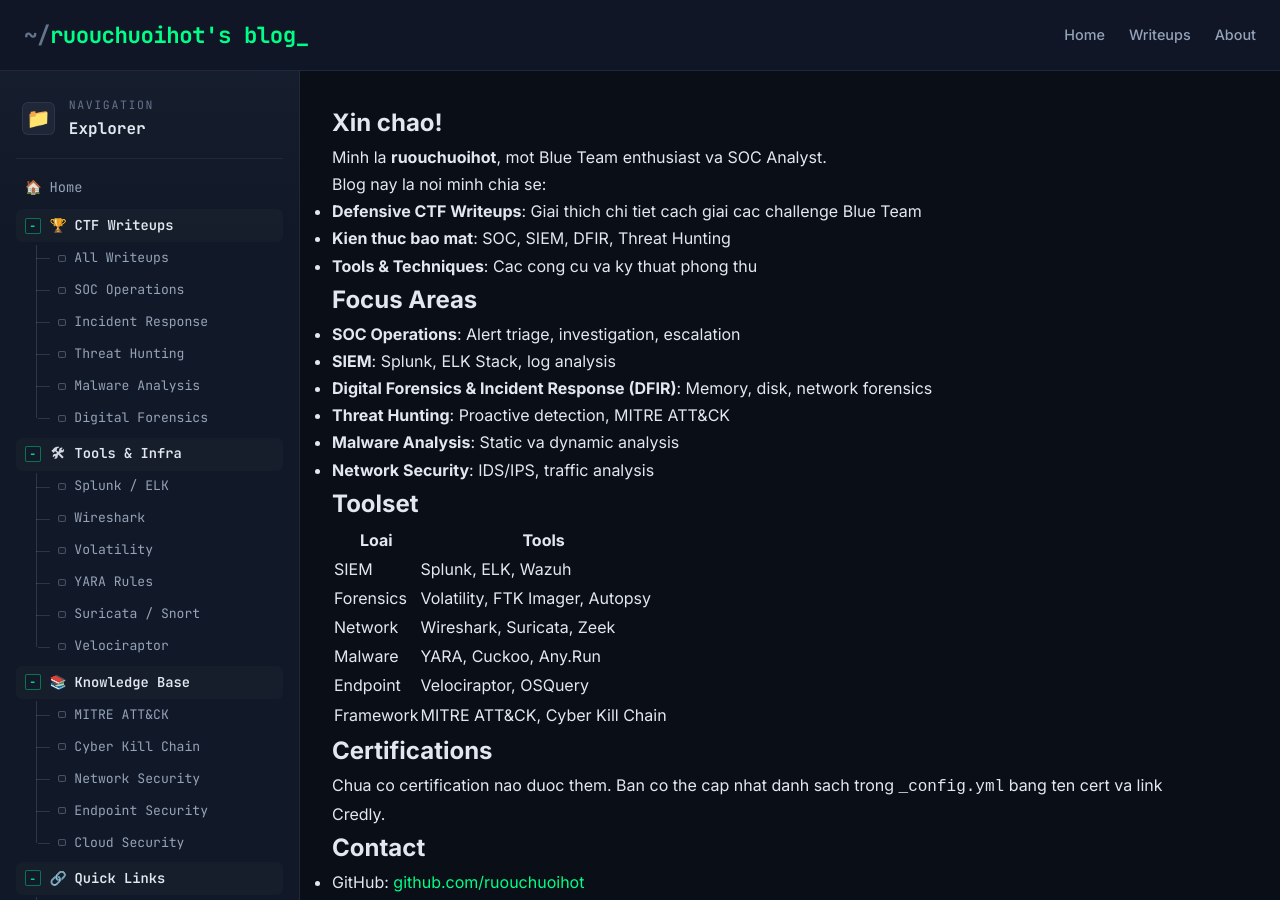
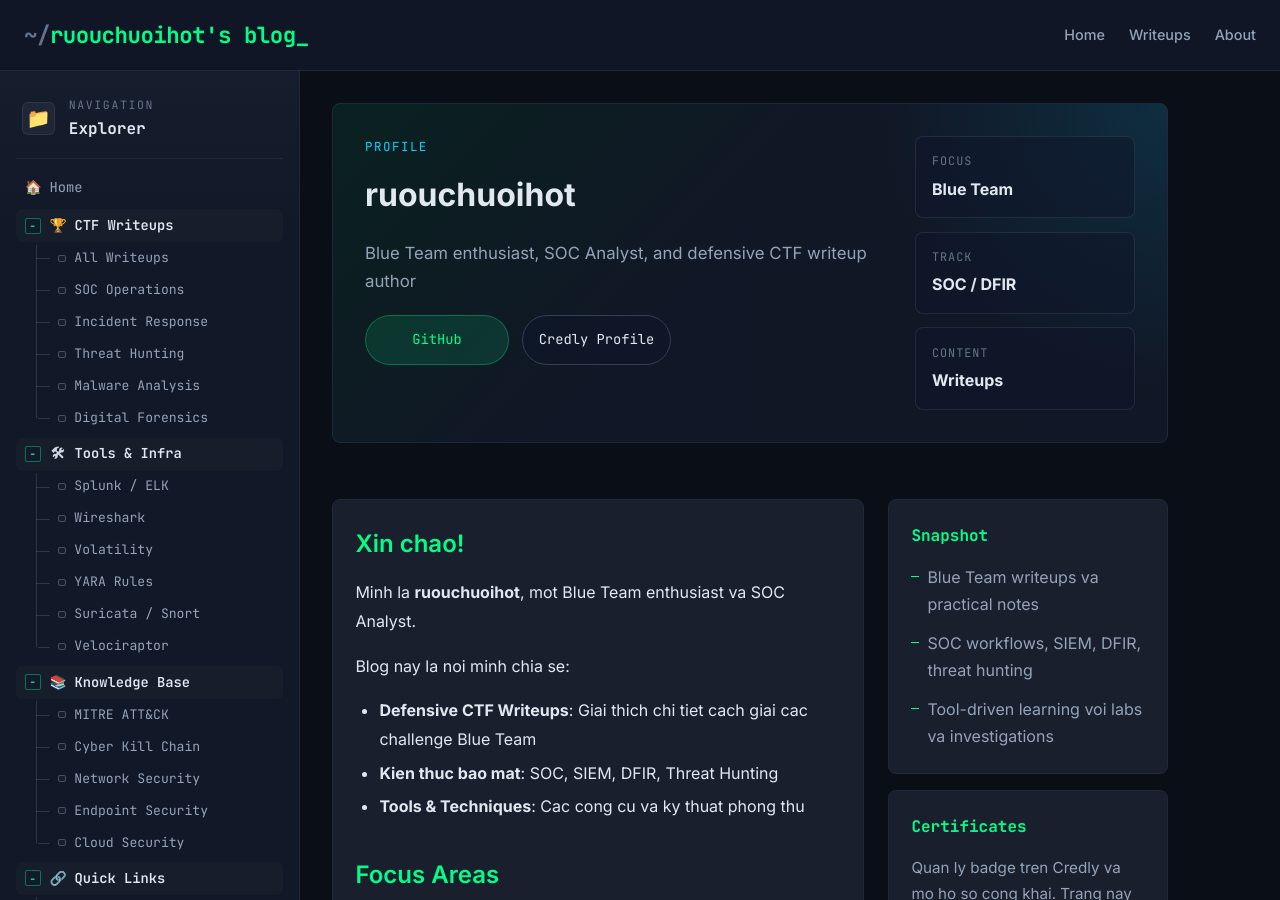
Before and after one commit to ruouchuoihot/ruouchuoihot.github.io, a Jekyll site: the page built from about.md, in a window 1280 px wide and 900 px high. Built offline with Jekyll 4.4.1, drawn with Linux system fonts in a browser that asks for light colours; some of the changed text lies outside the part shown.

Commit message:
Redesign about page and link Credly profile

```diff
--- a/_config.yml
+++ b/_config.yml
@@ -7,17 +7,14 @@
 author:
   name: "ruouchuoihot"
   bio: "CTF Player | Security Researcher"
+  role: "Blue Team enthusiast, SOC Analyst, and defensive CTF writeup author"
   github: "ruouchuoihot"
 
-# Certifications
-# Add your certifications here. Example:
-# certifications:
-#   - name: "CompTIA Security+"
-#     issuer: "CompTIA"
-#     issued: "2026"
-#     note: "Badge on Credly"
-#     url: "https://www.credly.com/badges/your-badge-id"
-certifications: []
+# Credly profile
+# Update only this public profile URL. Manage badges directly on Credly.
+credly:
+  handle: ""
+  profile_url: ""
 
 # Build settings
 markdown: kramdown
--- /dev/null
+++ b/_layouts/about.html
@@ -0,0 +1,75 @@
+---
+layout: default
+---
+
+<article class="about-page">
+  <header class="writeup-header about-hero">
+    <div class="about-hero-copy">
+      <p class="about-eyebrow">Profile</p>
+      <h1>{{ site.author.name }}</h1>
+      <p class="about-summary">
+        {{ site.author.role | default: site.description }}
+      </p>
+      <div class="about-actions">
+        {% if site.author.github %}
+          <a class="about-action primary" href="https://github.com/{{ site.author.github }}" target="_blank" rel="noreferrer">GitHub</a>
+        {% endif %}
+        {% if site.credly.profile_url != blank %}
+          <a class="about-action" href="{{ site.credly.profile_url }}" target="_blank" rel="noreferrer">Credly Profile</a>
+        {% endif %}
+      </div>
+    </div>
+
+    <div class="about-hero-stats">
+      <div class="about-stat">
+        <span class="about-stat-label">Focus</span>
+        <strong>Blue Team</strong>
+      </div>
+      <div class="about-stat">
+        <span class="about-stat-label">Track</span>
+        <strong>SOC / DFIR</strong>
+      </div>
+      <div class="about-stat">
+        <span class="about-stat-label">Content</span>
+        <strong>Writeups</strong>
+      </div>
+    </div>
+  </header>
+
+  <div class="about-layout">
+    <section class="about-main about-panel">
+      <div class="post-content about-copy">
+        {{ content }}
+      </div>
+    </section>
+
+    <aside class="about-sidebar">
+      <section class="about-panel about-stack">
+        <h2 class="about-panel-title">Snapshot</h2>
+        <ul class="about-mini-list">
+          <li>Blue Team writeups va practical notes</li>
+          <li>SOC workflows, SIEM, DFIR, threat hunting</li>
+          <li>Tool-driven learning voi labs va investigations</li>
+        </ul>
+      </section>
+
+      <section class="about-panel about-cert-panel">
+        <h2 class="about-panel-title">Certificates</h2>
+        {% if site.credly.profile_url != blank %}
+          <p class="about-panel-text">
+            Quan ly badge tren Credly va mo ho so cong khai. Trang nay chi can tro toi profile do, khong can upload tung cert vao source code.
+          </p>
+          <a class="cert-profile-card" href="{{ site.credly.profile_url }}" target="_blank" rel="noreferrer">
+            <span class="cert-profile-kicker">External Profile</span>
+            <strong class="cert-profile-title">View all badges on Credly</strong>
+            <span class="cert-profile-text">{{ site.credly.handle | default: site.credly.profile_url }}</span>
+          </a>
+        {% else %}
+          <p class="about-panel-text">
+            Them `credly.profile_url` trong `_config.yml` de hien nut di toi ho so badge cua ban.
+          </p>
+        {% endif %}
+      </section>
+    </aside>
+  </div>
+</article>
--- a/about.md
+++ b/about.md
@@ -33,27 +33,6 @@
 | Endpoint | Velociraptor, OSQuery |
 | Framework | MITRE ATT&CK, Cyber Kill Chain |
 
-## Certifications
-
-{% if site.certifications and site.certifications.size > 0 %}
-<div class="cert-grid">
-  {% for cert in site.certifications %}
-    <a class="cert-card" href="{{ cert.url }}" target="_blank" rel="noreferrer">
-      <span class="cert-issuer">{{ cert.issuer }}</span>
-      <strong class="cert-name">{{ cert.name }}</strong>
-      {% if cert.issued %}
-        <span class="cert-meta">Issued: {{ cert.issued }}</span>
-      {% endif %}
-      {% if cert.note %}
-        <span class="cert-meta">{{ cert.note }}</span>
-      {% endif %}
-    </a>
-  {% endfor %}
-</div>
-{% else %}
-Chua co certification nao duoc them. Ban co the cap nhat danh sach trong `_config.yml` bang ten cert va link Credly.
-{% endif %}
-
 ## Contact
 
 - GitHub: [github.com/ruouchuoihot](https://github.com/ruouchuoihot)
--- a/assets/css/style.css
+++ b/assets/css/style.css
@@ -600,32 +600,183 @@
   font-family: var(--font-mono);
 }
 
-.cert-grid {
-  display: grid;
-  grid-template-columns: repeat(auto-fit, minmax(220px, 1fr));
-  gap: 1rem;
-  margin: 1.5rem 0;
+.about-page {
+  display: flex;
+  flex-direction: column;
+  gap: 1.5rem;
 }
 
-.cert-card {
+.about-hero {
+  display: flex;
+  justify-content: space-between;
+  align-items: stretch;
+  gap: 1.5rem;
+  overflow: hidden;
+  background:
+    radial-gradient(circle at top right, rgba(0, 212, 255, 0.12), transparent 32%),
+    linear-gradient(135deg, rgba(0, 255, 136, 0.08), rgba(17, 24, 39, 0.92) 45%);
+}
+
+.about-hero-copy {
+  flex: 1;
+}
+
+.about-eyebrow {
+  font-family: var(--font-mono);
+  color: var(--accent-secondary);
+  font-size: 0.78rem;
+  letter-spacing: 0.12em;
+  text-transform: uppercase;
+  margin-bottom: 0.7rem;
+}
+
+.about-summary {
+  max-width: 42rem;
+  color: var(--text-secondary);
+  font-size: 1.05rem;
+}
+
+.about-actions {
+  display: flex;
+  gap: 0.8rem;
+  margin-top: 1.2rem;
+  flex-wrap: wrap;
+}
+
+.about-action {
+  display: inline-flex;
+  align-items: center;
+  justify-content: center;
+  min-width: 9rem;
+  padding: 0.75rem 1rem;
+  border: 1px solid var(--border-hover);
+  border-radius: 999px;
+  background: rgba(15, 23, 42, 0.5);
+  color: var(--text-primary);
+  font-family: var(--font-mono);
+  font-size: 0.86rem;
+}
+
+.about-action.primary {
+  background: rgba(0, 255, 136, 0.12);
+  border-color: rgba(0, 255, 136, 0.3);
+  color: var(--accent);
+}
+
+.about-action:hover {
+  border-color: var(--accent);
+  color: var(--accent);
+  text-shadow: none;
+}
+
+.about-hero-stats {
+  width: 220px;
+  display: grid;
+  gap: 0.85rem;
+}
+
+.about-stat {
+  padding: 0.9rem 1rem;
+  border: 1px solid rgba(148, 163, 184, 0.14);
+  border-radius: var(--radius);
+  background: rgba(15, 23, 42, 0.55);
+}
+
+.about-stat-label {
+  display: block;
+  margin-bottom: 0.25rem;
+  color: var(--text-muted);
+  font-size: 0.74rem;
+  font-family: var(--font-mono);
+  text-transform: uppercase;
+  letter-spacing: 0.08em;
+}
+
+.about-layout {
+  display: grid;
+  grid-template-columns: minmax(0, 1.65fr) minmax(280px, 0.85fr);
+  gap: 1.5rem;
+}
+
+.about-panel {
+  background: var(--bg-card);
+  border: 1px solid var(--border);
+  border-radius: var(--radius);
+  padding: 1.4rem;
+}
+
+.about-copy h2:first-child {
+  margin-top: 0;
+}
+
+.about-copy table {
+  background: rgba(15, 23, 42, 0.35);
+  border-radius: var(--radius);
+  overflow: hidden;
+}
+
+.about-sidebar {
+  display: grid;
+  gap: 1rem;
+  align-content: start;
+}
+
+.about-panel-title {
+  font-family: var(--font-mono);
+  color: var(--accent);
+  font-size: 1rem;
+  margin-bottom: 0.9rem;
+}
+
+.about-panel-text {
+  color: var(--text-secondary);
+  font-size: 0.95rem;
+}
+
+.about-mini-list {
+  list-style: none;
+  display: grid;
+  gap: 0.75rem;
+}
+
+.about-mini-list li {
+  color: var(--text-secondary);
+  padding-left: 1rem;
+  position: relative;
+}
+
+.about-mini-list li::before {
+  content: "";
+  position: absolute;
+  left: 0;
+  top: 0.75rem;
+  width: 0.45rem;
+  height: 1px;
+  background: var(--accent);
+}
+
+.cert-profile-card {
   display: flex;
   flex-direction: column;
   gap: 0.35rem;
+  margin-top: 1rem;
   padding: 1rem 1.1rem;
-  border: 1px solid var(--border);
+  border: 1px solid rgba(0, 212, 255, 0.22);
   border-radius: var(--radius);
-  background: linear-gradient(180deg, rgba(26, 31, 46, 0.95), rgba(17, 24, 39, 0.92));
+  background:
+    radial-gradient(circle at top right, rgba(0, 212, 255, 0.12), transparent 35%),
+    linear-gradient(180deg, rgba(26, 31, 46, 0.95), rgba(17, 24, 39, 0.92));
   box-shadow: 0 10px 24px rgba(0, 0, 0, 0.22);
 }
 
-.cert-card:hover {
+.cert-profile-card:hover {
   border-color: var(--accent);
   transform: translateY(-2px);
   box-shadow: 0 14px 30px rgba(0, 0, 0, 0.28);
   text-shadow: none;
 }
 
-.cert-issuer {
+.cert-profile-kicker {
   color: var(--accent-secondary);
   font-size: 0.75rem;
   font-family: var(--font-mono);
@@ -633,14 +784,15 @@
   text-transform: uppercase;
 }
 
-.cert-name {
+.cert-profile-title {
   color: var(--text-primary);
   font-size: 1rem;
 }
 
-.cert-meta {
+.cert-profile-text {
   color: var(--text-secondary);
   font-size: 0.85rem;
+  word-break: break-word;
 }
 
 /* --- 404 --- */
@@ -658,6 +810,19 @@
 
 /* --- Responsive --- */
 @media (max-width: 900px) {
+  .about-hero {
+    flex-direction: column;
+  }
+
+  .about-hero-stats {
+    width: 100%;
+    grid-template-columns: repeat(3, minmax(0, 1fr));
+  }
+
+  .about-layout {
+    grid-template-columns: 1fr;
+  }
+
   .menu-toggle {
     display: block;
   }
```
Also changed, not shown: other parts of about.md (+1 -1 lines).
